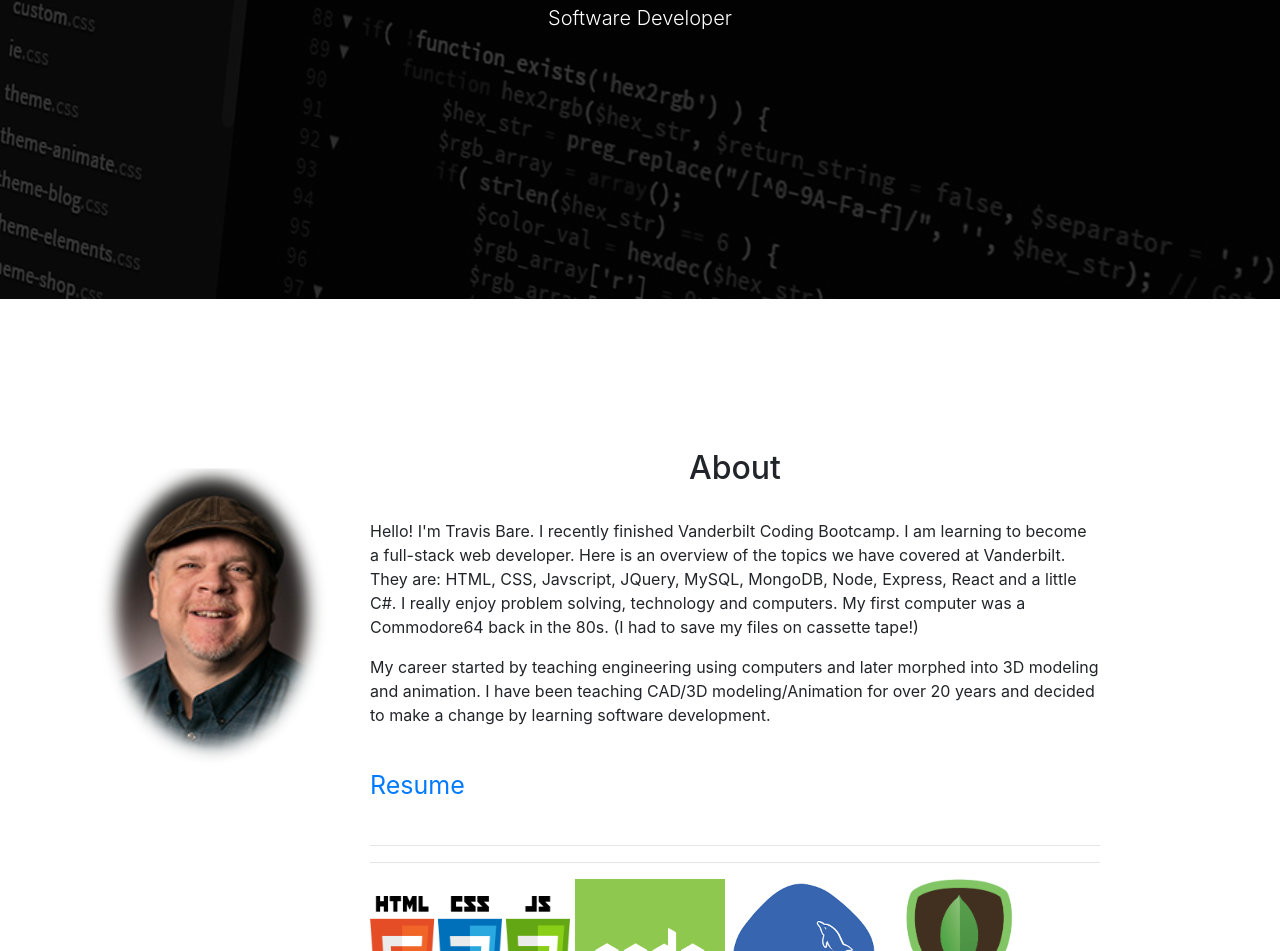
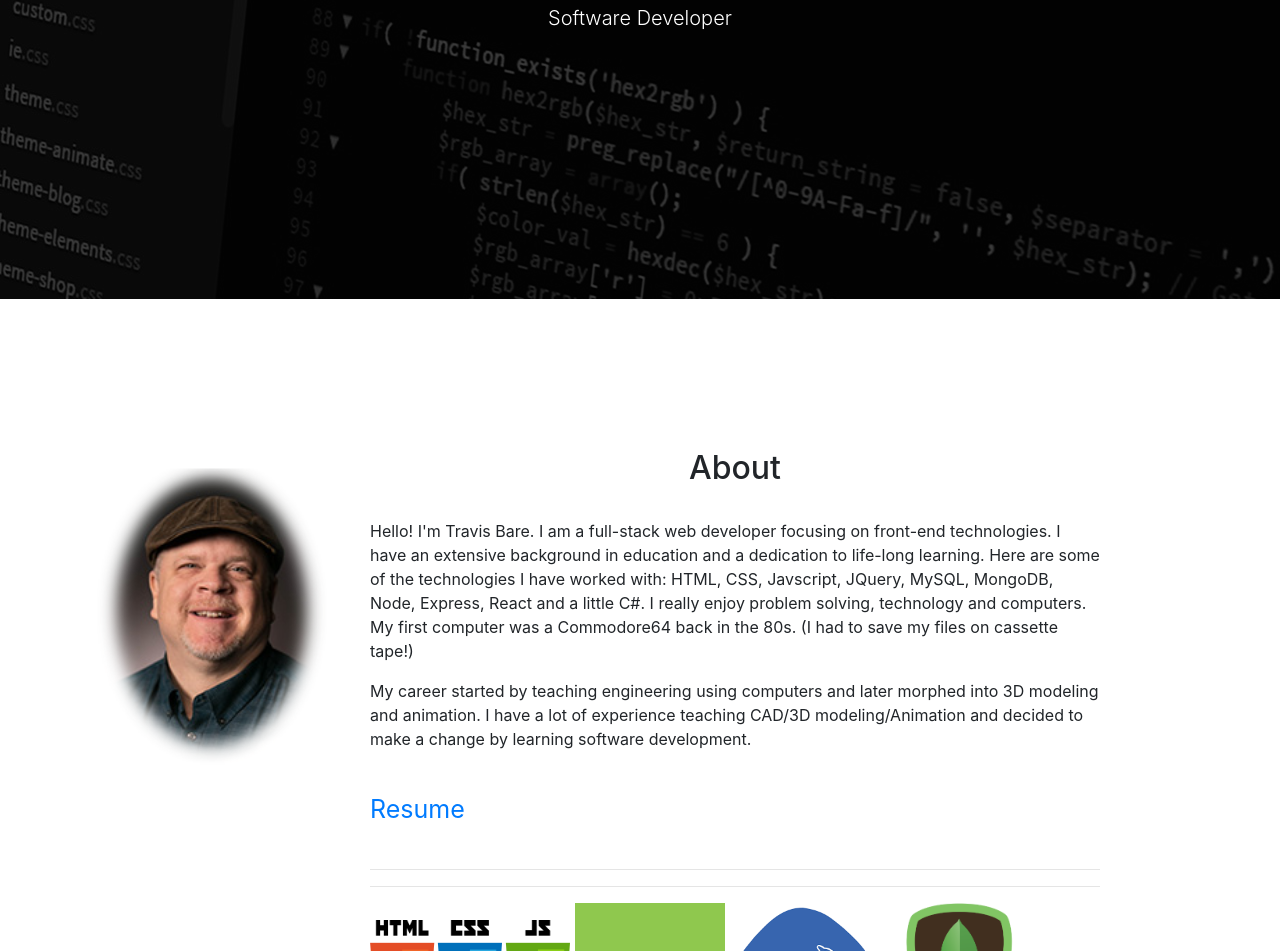
Before and after one commit to ronaldtbare/Portfolio, a website with bundled scripts: page index.html in a window 1280 px wide. Shown: the part 309-1260 px from the top of the page. Built offline with nearby package versions, Linux system fonts and the light colour scheme.

Commit message:
resume update

```diff
--- a/index.html
+++ b/index.html
@@ -60,10 +60,10 @@
         <div class="col-lg-8 mx-auto">
           <h2 class="heading">About</h2>
           <br>
-          <p>Hello! I'm Travis Bare. I recently finished Vanderbilt Coding Bootcamp. I am learning to become a full-stack web developer. Here is an overview of the topics we have covered at Vanderbilt. They are: HTML, CSS, Javscript, JQuery, MySQL, MongoDB, Node, Express, React and a little C#. I really enjoy problem solving, technology and computers. My first computer was a Commodore64 back in the 80s. (I had to save my files on cassette tape!) </p>
-            <p>My career started by teaching engineering using computers and later morphed into 3D modeling and animation. I have been teaching CAD/3D modeling/Animation for over 20 years and decided to make a change by learning software development. </p>
+          <p>Hello! I'm Travis Bare. I am a full-stack web developer focusing on front-end technologies. I have an extensive background in education and a dedication to life-long learning.  Here are some of the technologies I have worked with: HTML, CSS, Javscript, JQuery, MySQL, MongoDB, Node, Express, React and a little C#. I really enjoy problem solving, technology and computers. My first computer was a Commodore64 back in the 80s. (I had to save my files on cassette tape!) </p>
+            <p>My career started by teaching engineering using computers and later morphed into 3D modeling and animation. I have a lot of experience teaching CAD/3D modeling/Animation and decided to make a change by learning software development. </p>
           <br>
-          <a class="links" target=_blank href="./images/BareResume7-24-19.pdf">Resume</a>
+          <a class="links" target=_blank href="./images/BareResume8-7-19.pdf">Resume</a>
           <br>
           <br>
           <hr>
```
Also changed, not shown: 1 other file.
